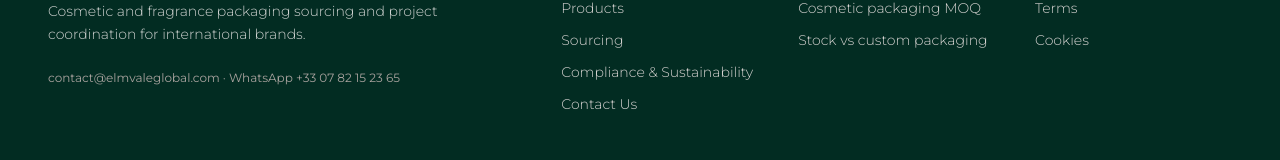
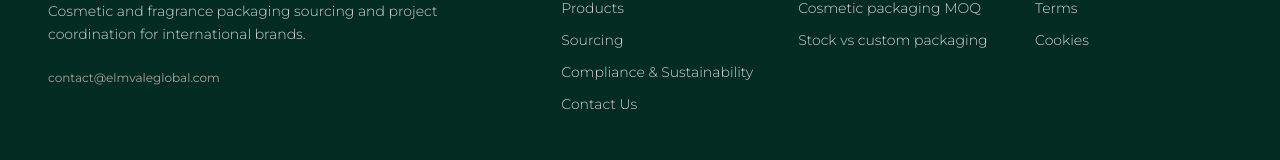
Before and after one commit to cathy6140/-Elmvale-Global-.github.io, a React (Vite) app: page / in a window 1280 px wide. Shown: the part 3731-3891 px from the top of the page. Built offline with nearby package versions, Linux system fonts and the light colour scheme.

Commit message:
Remove WhatsApp contact number (#64)
* Remove WhatsApp number from contact content

* Remove WhatsApp from footer

```diff
--- a/src/components/Footer.tsx
+++ b/src/components/Footer.tsx
@@ -46,8 +46,6 @@ const Footer: React.FC = () => {
 
             <div className="text-xs text-stone-400">
               {t.contact?.details?.email ?? 'info@elmvaleglobal.com'}
-              {' · '}
-              {t.contact?.details?.phone ?? 'WhatsApp +86 130 6260 1713'}
             </div>
           </div>
 
--- a/src/content.ts
+++ b/src/content.ts
@@ -314,14 +314,12 @@ export const content = {
       details: {
         title: "Contact Information",
         email: "contact@elmvaleglobal.com",
-        phone: "WhatsApp +33 07 82 15 23 65",
         address: "Global Service",
         hours: "Response within 1–2 business days",
         privacy:
           "Your information is only used to respond to your inquiry.",
         labels: {
           email: "Email",
-          phone: "Phone",
           address: "Address",
           hours: "Hours",
         },
@@ -662,14 +660,12 @@ export const content = {
       details: {
         title: "Informations de contact",
         email: "contact@elmvaleglobal.com",
-        phone: "WhatsApp +33 07 82 15 23 65",
         address: "Global Service",
         hours: "Réponse sous 1–2 jours ouvrés",
         privacy:
           "Vos informations sont uniquement utilisées pour répondre à votre demande.",
         labels: {
           email: "Email",
-          phone: "Téléphone",
           address: "Adresse",
           hours: "Horaires",
         },
```
